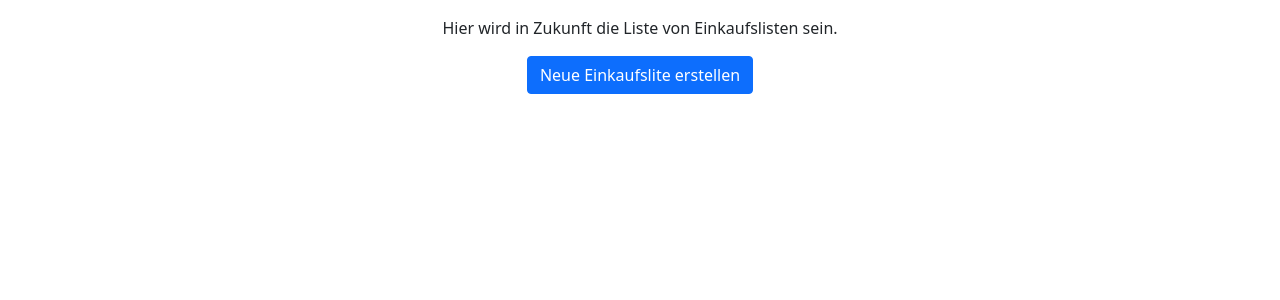
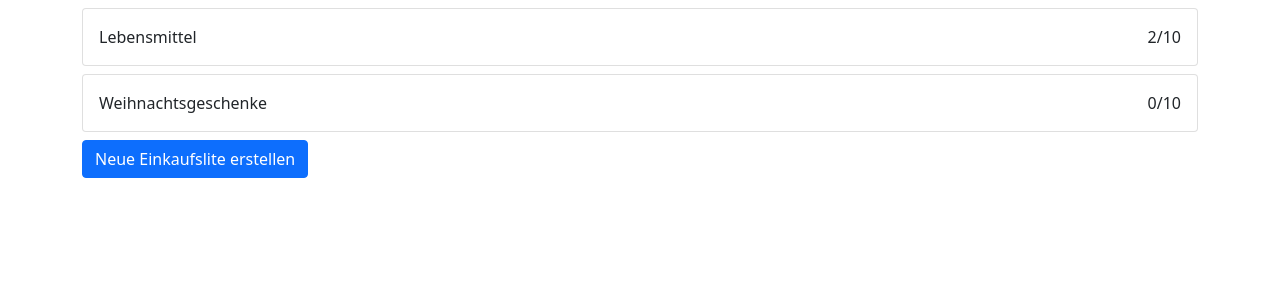
Before and after one commit to LeoHerrmann/shopping-list, a Flask app: page / in a window 1280 px wide. Shown: the part 56-356 px from the top of the page. Run offline with Flask 2, Linux system fonts and the light colour scheme; some libraries are stand-ins or nearby versions.

Commit message:
Fix broken stuff

```diff
--- a/templates/index.html
+++ b/templates/index.html
@@ -1,14 +1,34 @@
-{% extends "base.html" %}
+ {% extends "base.html" %}
 
 {% block title%}
 Listen
 {% endblock %}
 
 {% block content %}
-<div class="text-center mt-3">
-	<p>Hier wird in Zukunft die Liste von Einkaufslisten sein.</p>
+<div>
+	<!--
+	<div class="text-center mt-3">
+		<p>Hier wird in Zukunft die Liste von Einkaufslisten sein.</p>
+		<button type="button" class="btn btn-primary">Neue Einkaufslite erstellen</button>
+	</div>
+	-->
 
-	<button type="button" class="btn btn-primary" data-bs-toggle="modal" data-bs-target="#list-edit-modal">Neue Einkaufslite erstellen</button>
+	<ul class="list-group ">
+		<div class="card mt-2" data-bs-toggle="modal" data-bs-target="#list-context">
+			<div class="card-body">
+				<span>Lebensmittel</span>
+				<span class="float-end">2/10</span>
+			</div>
+		</div>
+		<div class="card mt-2" data-bs-toggle="modal" data-bs-target="#list-context">
+			<div class="card-body">
+				<span>Weihnachtsgeschenke</span>
+				<span class="float-end">0/10</span>
+			</div>
+		</div>
+	</ul>
+
+	<button type="button" class="btn btn-primary mt-2" data-bs-toggle="modal" data-bs-target="#list-edit-modal">Neue Einkaufslite erstellen</button>
 </div>
 
 <div class="modal" id="list-edit-modal" tabindex="-1" aria-hidden="true">
@@ -31,6 +51,27 @@ Listen
 	</div>
 </div>
 
+<div class="modal" id="list-context">
+	<div class="modal-dialog modal-dialog-centered">
+		<div class="modal-content">
+			<div class="modal-header">
+				<h5 class="modal-title">Info</h5>
+			        <button type="button" class="btn-close" data-bs-dismiss="modal" aria-label="Close"></button>
+			</div>
+
+			<div class="modal-body">
+				<p>Anzahl der Elemente: <span>10</span></p>
+				<p>Erstellt am: <span>03.01.2022</span></p>
+				<button type="button" class="btn btn-danger">Liste löschen</button>
+			</div>
+
+			<div class="modal-footer">
+			        <button type="button" class="btn btn-secondary" data-bs-dismiss="modal" aria-label="Close">Schließen</button>
+			</div>
+		</div>
+	</div>
+</div>
+
 <script>
 var myModal = document.getElementById('list-edit-modal');
 var myInput = document.getElementById('myInput');
```
